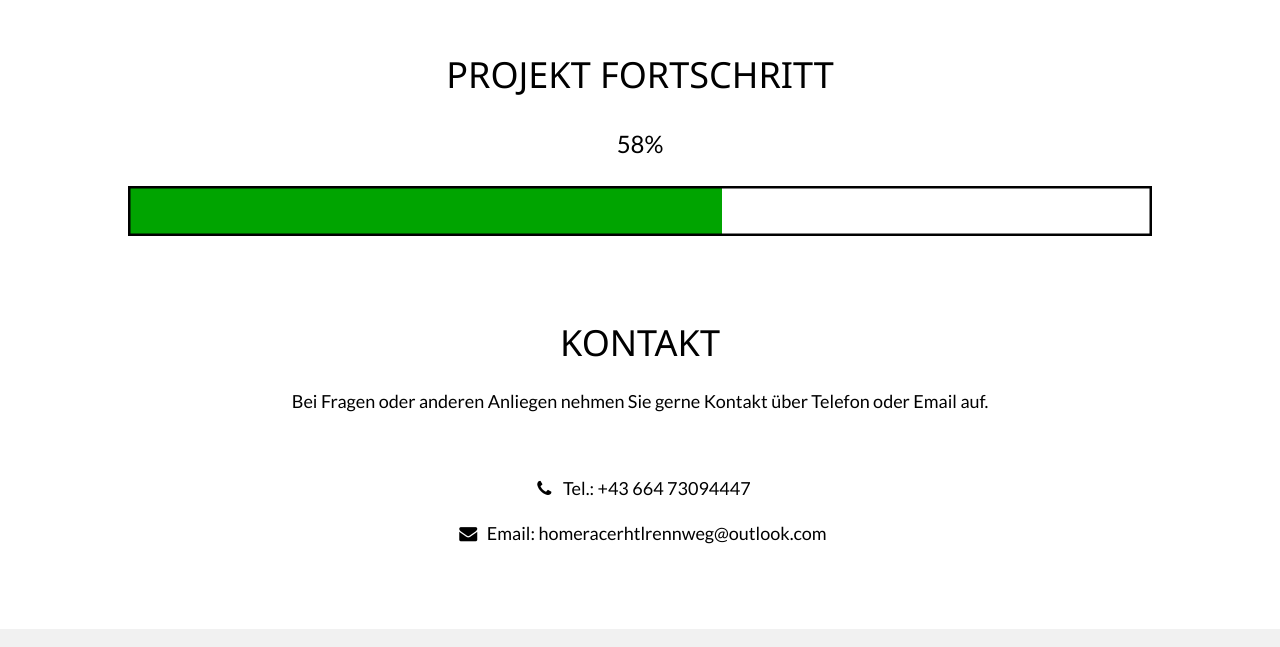
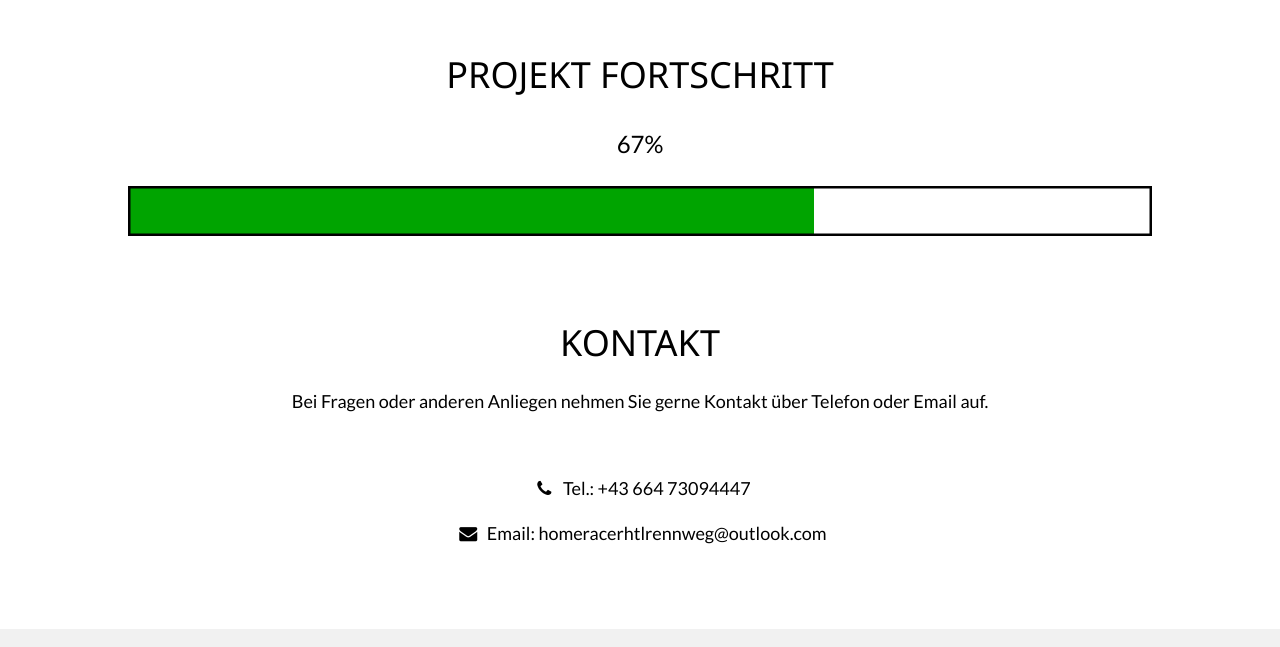
Before and after one commit to PeterWonisch/HomeracerWebsite, a website: page index.html in a window 1280 px wide. Shown: the part 5260-5907 px from the top of the page. Drawn offline with nearby package versions, Linux system fonts and the light colour scheme.

Commit message:
progress update

```diff
--- a/index.html
+++ b/index.html
@@ -168,12 +168,12 @@
     <div id="progress" style="text-align: center">
         <h1>&nbsp</h1>
         <h1>PROJEKT FORTSCHRITT</h1>
-        <p style="font-size:24px">58%</p>
+        <p style="font-size:24px">67%</p>
         <svg width="80%" height="50px">
             <defs>
                 <linearGradient id="grad1" x1="0%" y1="0%" x2="100%" y2="0%">
-                    <stop offset="58%" style="stop-color:rgb(0,164,0);stop-opacity:1" />
-                    <stop offset="58%" style="stop-color:rgb(255,255,255);stop-opacity:1" />
+                    <stop offset="67%" style="stop-color:rgb(0,164,0);stop-opacity:1" />
+                    <stop offset="67%" style="stop-color:rgb(255,255,255);stop-opacity:1" />
                 </linearGradient>
             </defs>
             <rect width="100%" height="100%" fill="url(#grad1)" style=" stroke-width:5px; stroke:rgb(0,0,0)" />
```
